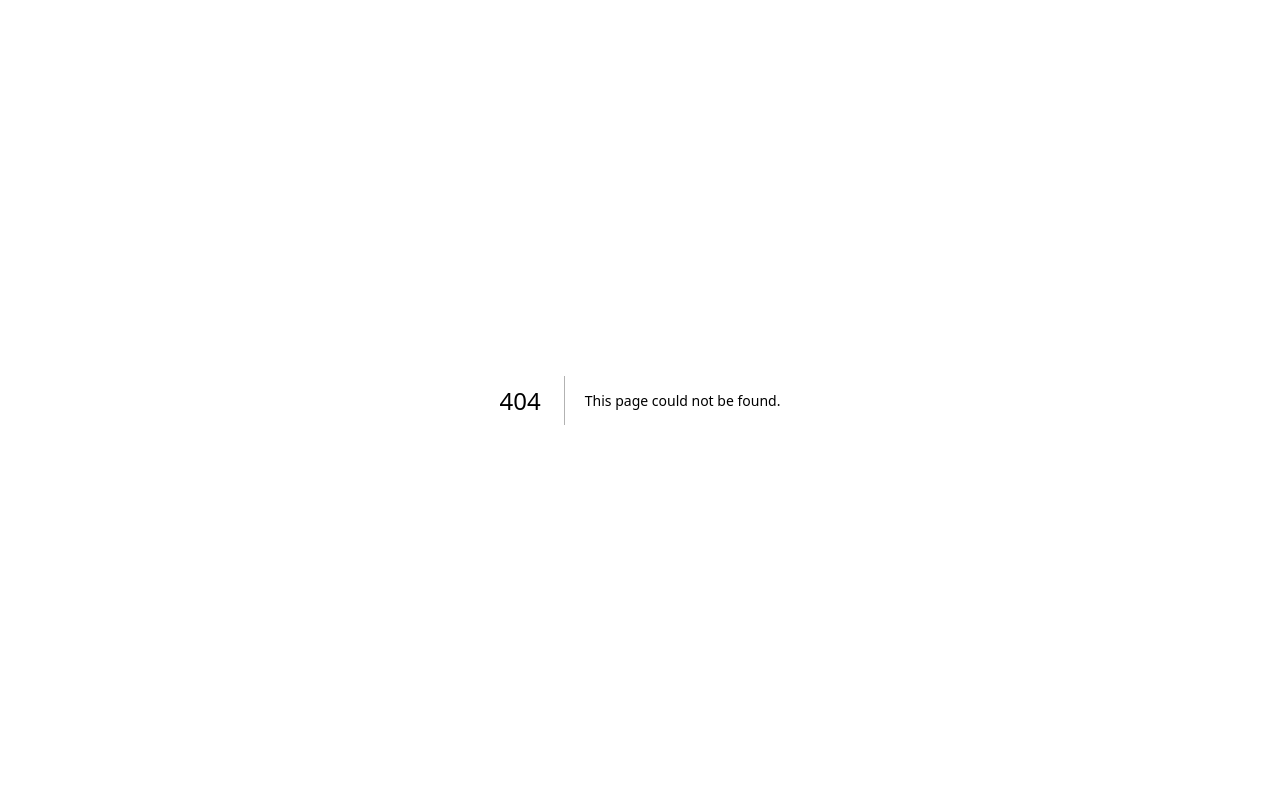
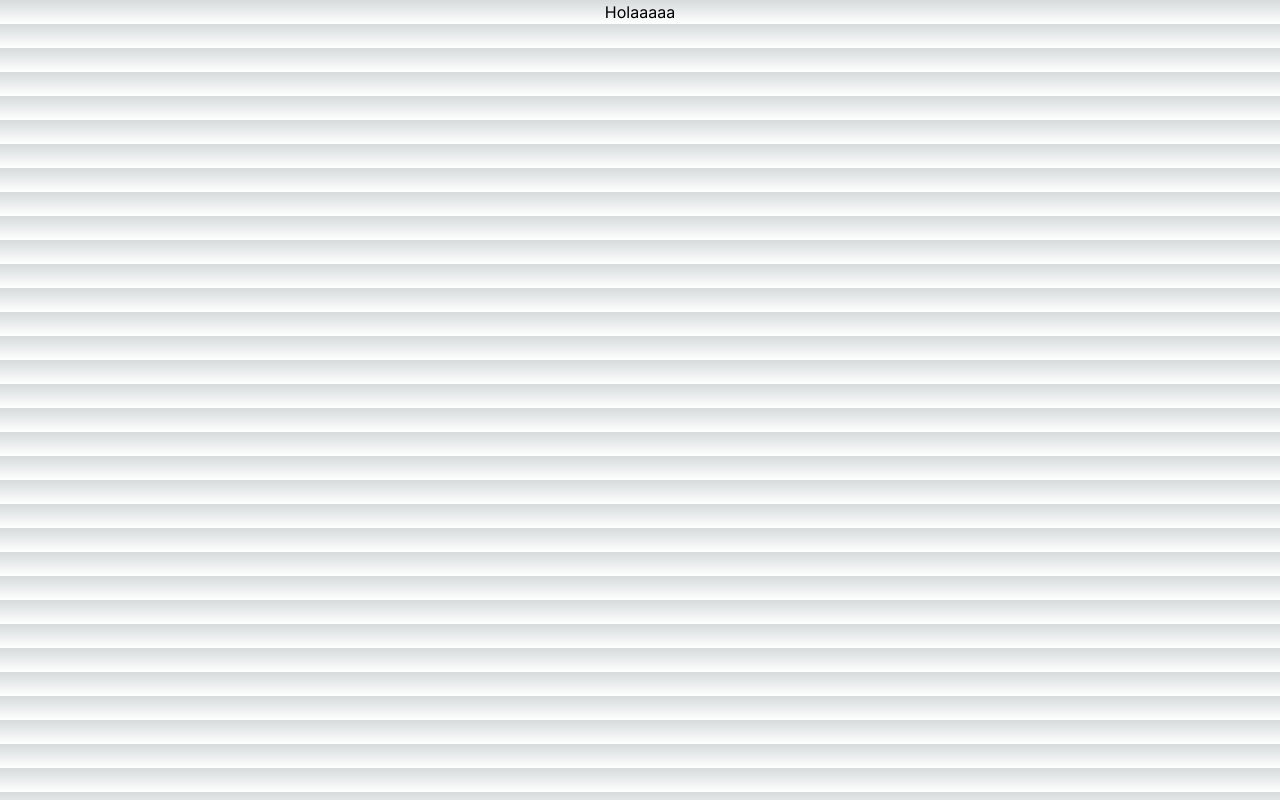
Before and after one commit to woker21/woker, a Next.js app: page /about in a window 1280 px wide. Before the commit this address had no page. Built offline with nearby package versions, Linux system fonts and the light colour scheme.

Commit message:
first ruts

```diff
--- /dev/null
+++ b/app/about/page.jsx
@@ -0,0 +1,9 @@
+
+export default function AboutMe(){
+
+    return(
+        <>
+        <h1>Holaaaaa</h1>
+        </>
+    );
+}
--- /dev/null
+++ b/app/proyects/page.jsx
@@ -0,0 +1,9 @@
+const Proyects = () => {
+    return (
+        <>
+        <h1>Proyects</h1>
+        </>
+    );
+}
+
+export default Proyects;
```
